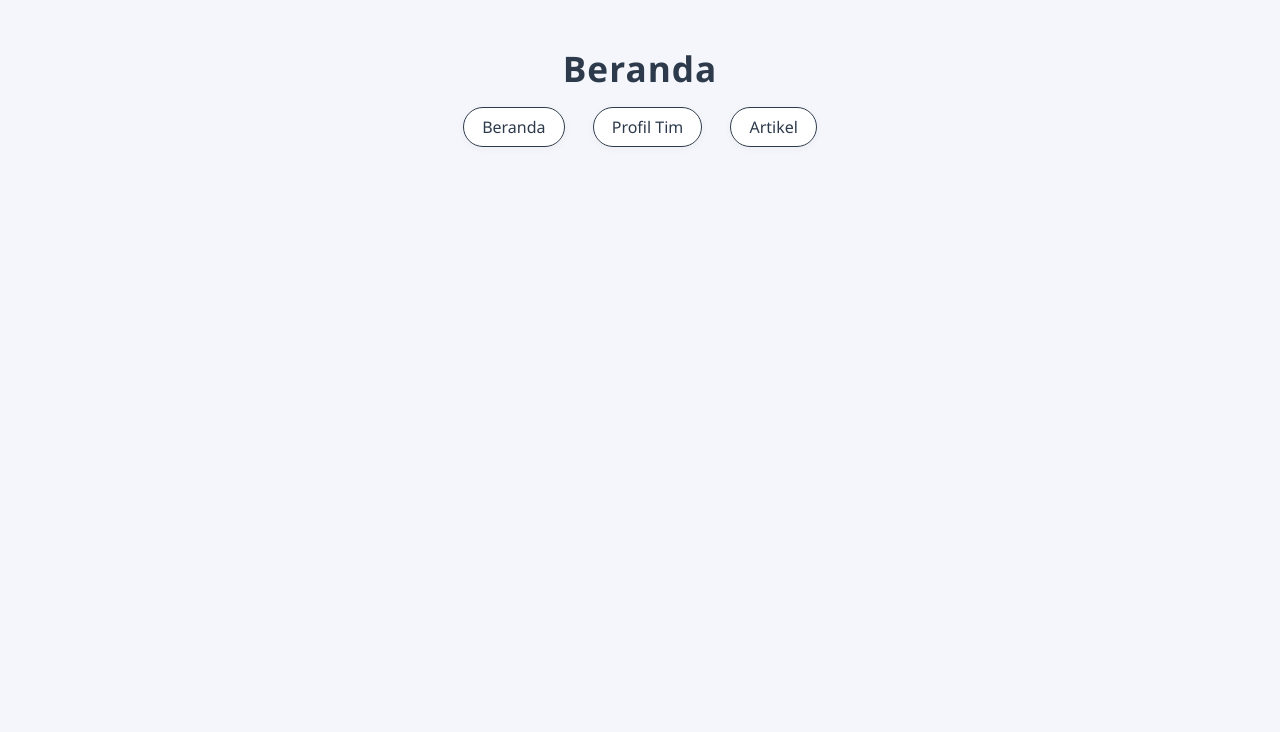
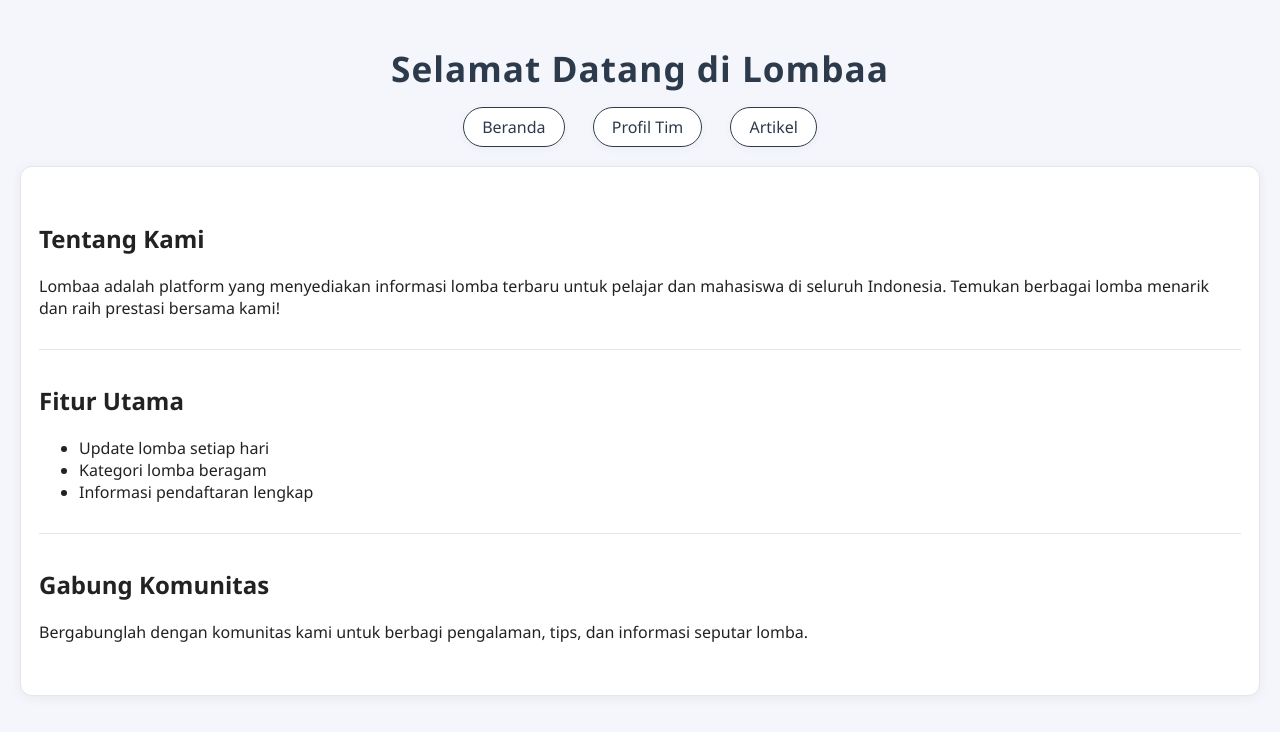
Before and after one commit to RafIanTara/Lomba, a plain HTML site: page index.html in a window 1280 px wide. Drawn offline with Linux system fonts and the light colour scheme.

Commit message:
Update index.html

```diff
--- a/index.html
+++ b/index.html
@@ -2,16 +2,37 @@
 <html lang="id">
 <head>
   <meta charset="utf-8">
-  <title>Beranda</title>
+  <meta name="viewport" content="width=device-width, initial-scale=1">
+  <title>Beranda | Lombaa</title>
   <link rel="stylesheet" href="style.css">
 </head>
 <body>
-  <h1>Beranda</h1>
+  <h1>Selamat Datang di Lombaa</h1>
   <nav>
     <a href="index.html">Beranda</a>
     <a href="profil.html">Profil Tim</a>
     <a href="artikel.html">Artikel</a>
   </nav>
+  <section>
+    <div class="card">
+      <h2>Tentang Kami</h2>
+      <p>
+        Lombaa adalah platform yang menyediakan informasi lomba terbaru untuk pelajar dan mahasiswa di seluruh Indonesia. Temukan berbagai lomba menarik dan raih prestasi bersama kami!
+      </p>
+    </div>
+    <div class="card">
+      <h2>Fitur Utama</h2>
+      <ul>
+        <li>Update lomba setiap hari</li>
+        <li>Kategori lomba beragam</li>
+        <li>Informasi pendaftaran lengkap</li>
+      </ul>
+    </div>
+    <div class="card">
+      <h2>Gabung Komunitas</h2>
+      <p>
+        Bergabunglah dengan komunitas kami untuk berbagi pengalaman, tips, dan informasi seputar lomba.
+      </p>
+    </div>
+  </section>
 </body>
-</body>
-</html>
```
